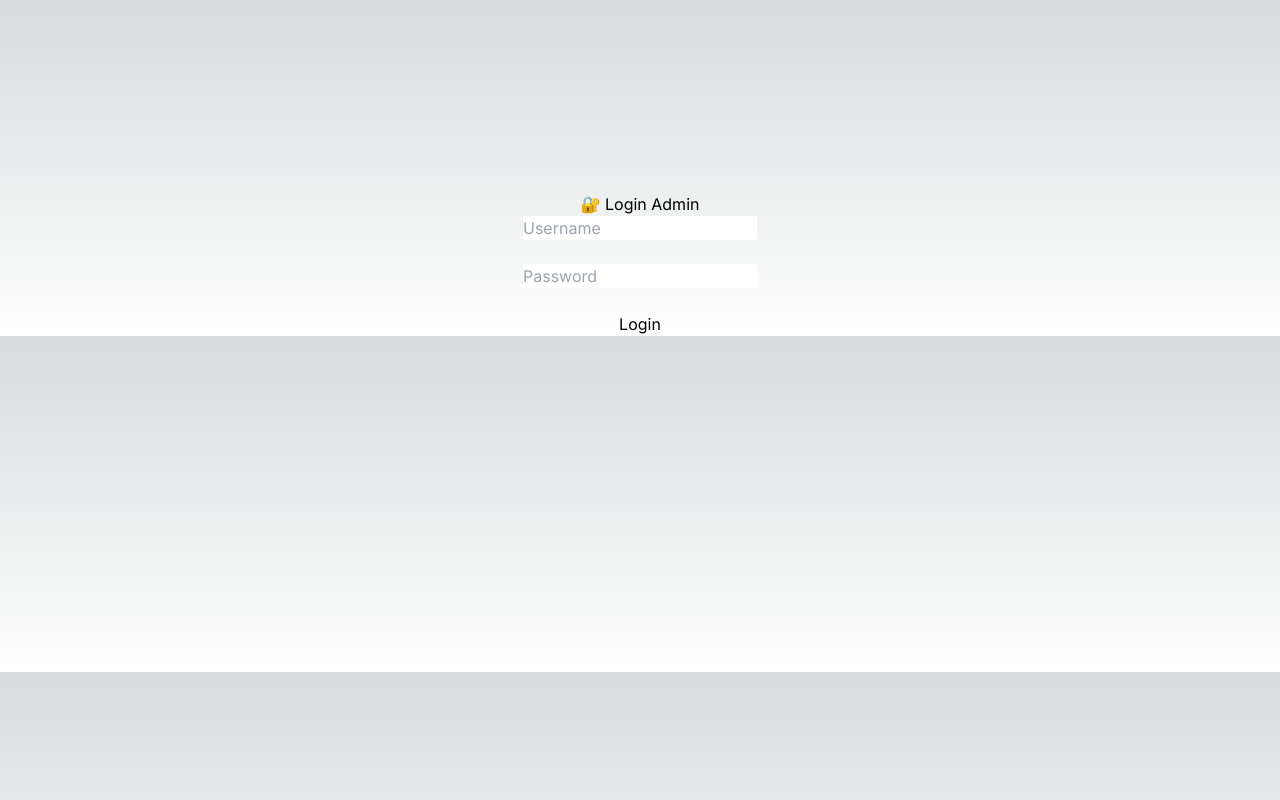
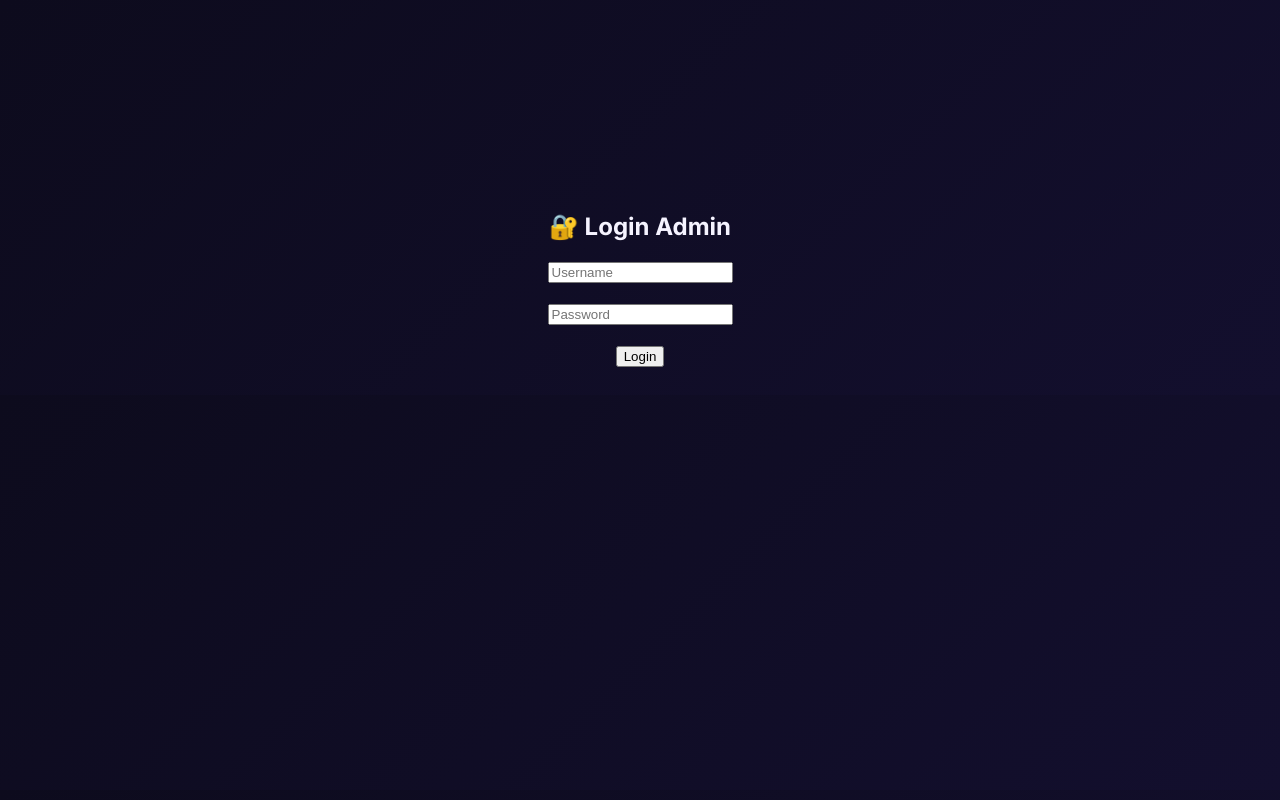
Before and after one commit to ZassOnee/purple-pay, a Next.js app: page /login in a window 1280 px wide. Built offline with nearby package versions, Linux system fonts and the light colour scheme.

Commit message:
Update globals.css

```diff
--- a/app/globals.css
+++ b/app/globals.css
@@ -1,27 +1,121 @@
-@tailwind base;
-@tailwind components;
-@tailwind utilities;
-
-:root {
-  --foreground-rgb: 0, 0, 0;
-  --background-start-rgb: 214, 219, 220;
-  --background-end-rgb: 255, 255, 255;
+body {
+  background: linear-gradient(135deg, #0d0b1d 0%, #130f2e 100%);
+  color: #f5f3ff;
+  font-family: 'Outfit', 'Poppins', sans-serif;
+  padding: 20px;
+  overflow-x: hidden;
 }
 
-@media (prefers-color-scheme: dark) {
-  :root {
-    --foreground-rgb: 255, 255, 255;
-    --background-start-rgb: 0, 0, 0;
-    --background-end-rgb: 0, 0, 0;
-  }
+.container {
+  max-width: 1200px;
+  margin: 0 auto;
+  padding: 20px;
 }
 
-body {
-  color: rgb(var(--foreground-rgb));
-  background: linear-gradient(
-      to bottom,
-      transparent,
-      rgb(var(--background-end-rgb))
-    )
-    rgb(var(--background-start-rgb));
+.profile-avatar img {
+  width: 160%;
+  height: 160%;
+  object-fit: cover;
+  border-radius: 200%;
 }
+
+.profile-avatar {
+  width: 150px;
+  height: 150px;
+  border-radius: 50%;
+  border: 3px solid #e0aaff;
+  box-shadow: 0 0 15px rgba(157, 78, 221, 0.7);
+  overflow: hidden;
+}
+
+.glowing-border {
+  position: absolute;
+  top: -8px;
+  left: -8px;
+  right: -8px;
+  bottom: -8px;
+  border-radius: 50%;
+  background: linear-gradient(45deg, #9d4edd, #5a189a, #c77dff);
+  z-index: -1;
+  filter: blur(15px);
+  opacity: 0.7;
+  animation: rotate 8s linear infinite;
+}
+
+@keyframes rotate {
+  0% { transform: rotate(0deg); }
+  100% { transform: rotate(360deg); }
+}
+
+h1 {
+  font-size: 2.8rem;
+  font-weight: 800;
+  margin-top: 15px;
+  color: #e0aaff;
+  text-shadow: 0 0 15px rgba(199, 125, 255, 0.4);
+}
+
+.subtitle {
+  font-size: 1.2rem;
+  opacity: 0.8;
+  max-width: 600px;
+  margin: 0 auto 30px;
+  text-align: center;
+}
+
+.payment-methods {
+  display: grid;
+  grid-template-columns: repeat(auto-fit, minmax(280px, 1fr));
+  gap: 30px;
+  margin-top: 40px;
+}
+
+.method-card {
+  background: linear-gradient(145deg, rgba(26, 23, 53, 0.8), rgba(33, 29, 70, 0.9));
+  border-radius: 20px;
+  padding: 30px;
+  text-align: center;
+  box-shadow: 0 10px 30px rgba(0, 0, 0, 0.4);
+  transition: all 0.4s ease;
+  border: 1px solid rgba(157, 78, 221, 0.3);
+  backdrop-filter: blur(10px);
+}
+
+.method-logo {
+  width: 80px;
+  height: 80px;
+  margin: 0 auto 20px;
+  border-radius: 12px;
+  display: flex;
+  align-items: center;
+  justify-content: center;
+}
+
+.method-title {
+  font-size: 1.8rem;
+  font-weight: 700;
+  color: #e0aaff;
+}
+
+.method-desc {
+  font-size: 1rem;
+  opacity: 0.8;
+  margin-bottom: 20px;
+}
+
+.btn {
+  display: inline-block;
+  background: linear-gradient(45deg, #9d4edd, #c77dff);
+  color: white;
+  padding: 12px 30px;
+  border-radius: 50px;
+  font-weight: 600;
+  border: none;
+  cursor: pointer;
+  transition: all 0.4s ease;
+}
+
+.btn:hover {
+  transform: translateY(-5px);
+  box-shadow: 0 8px 25px rgba(157, 78, 221, 0.7);
+}
```
